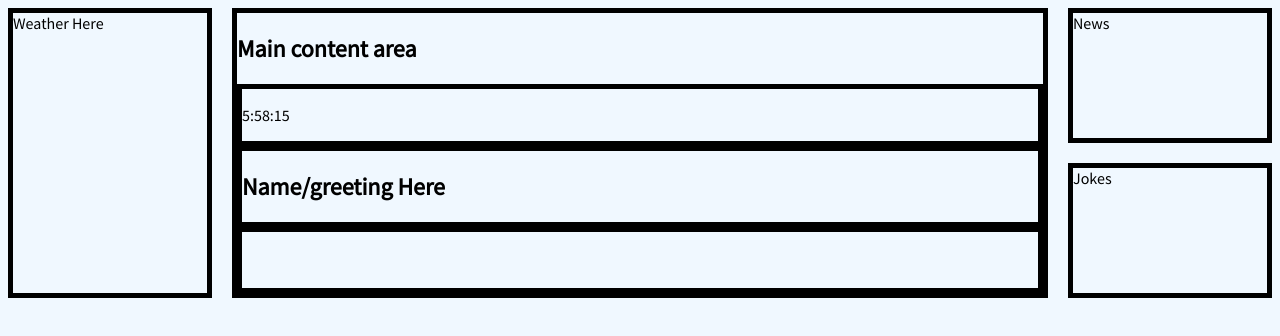
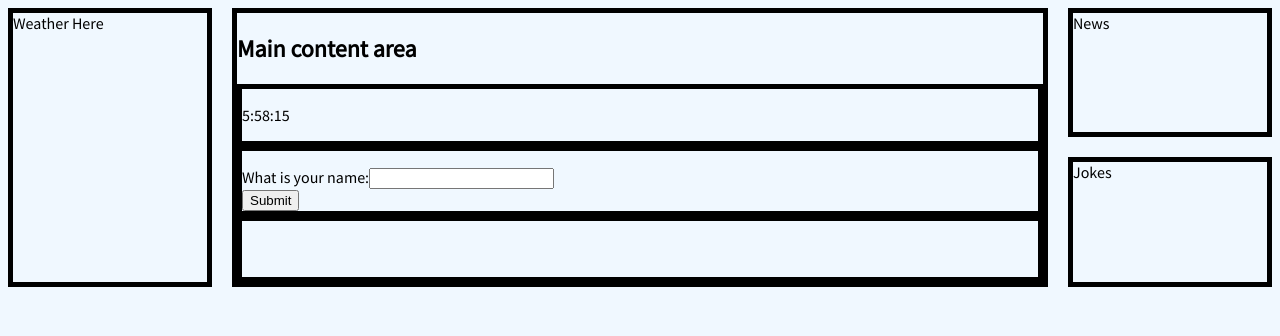
Before and after one commit to alikillen/welcome-board, a plain HTML site: page index.html in a window 1280 px wide. Drawn offline with Linux system fonts and the light colour scheme; no server answers.

Commit message:
creating new branch

```diff
--- a/index.html
+++ b/index.html
@@ -16,12 +16,17 @@
        <div class="weatherDiv">Weather Here</div>
     </div>
     <article class="content">
+        <!-- Can this h1 be deleted -->
         <h1>Main content area</h1>
         <div id="clockDisplay" class="time">
           <p id="test"></p>
         </div>
         <div class="name">
-          <h1>Name/greeting Here</h1>
+          <p id="welcome"></p>
+            <form id="entername">
+              What is your name:<input type="text" id="name" /><br/>
+              <input type="button" value="Submit" onclick="writeName();" />
+            </form>
         </div>
         <div class="quote">
           <p id="quote"></p>
--- a/index.js
+++ b/index.js
@@ -25,6 +25,16 @@ function getQuote() {
   })
 }
 
+function writeName() {
+  let welcomeMsg = document.getElementById('welcome');
+  let name = document.getElementById('name');
+  let formContent = document.getElementById('entername');
+
+  welcomeMsg.innerHTML = "Welcome "+ name.value;
+  // remove form text input box after name is entered
+  formContent.innerHTML = "";
+}
+
 window.onload = function display() {
   // Everytime you add a new function make sure to call it down here
   showTime();
```
